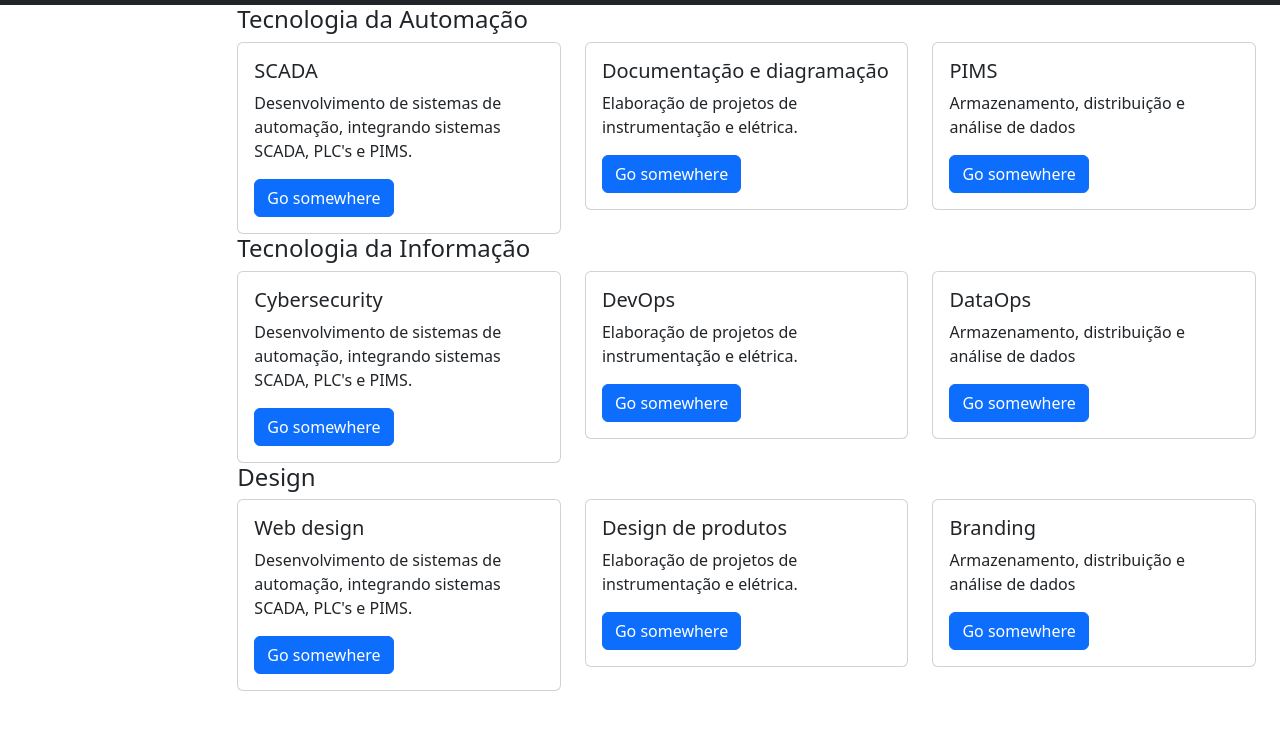
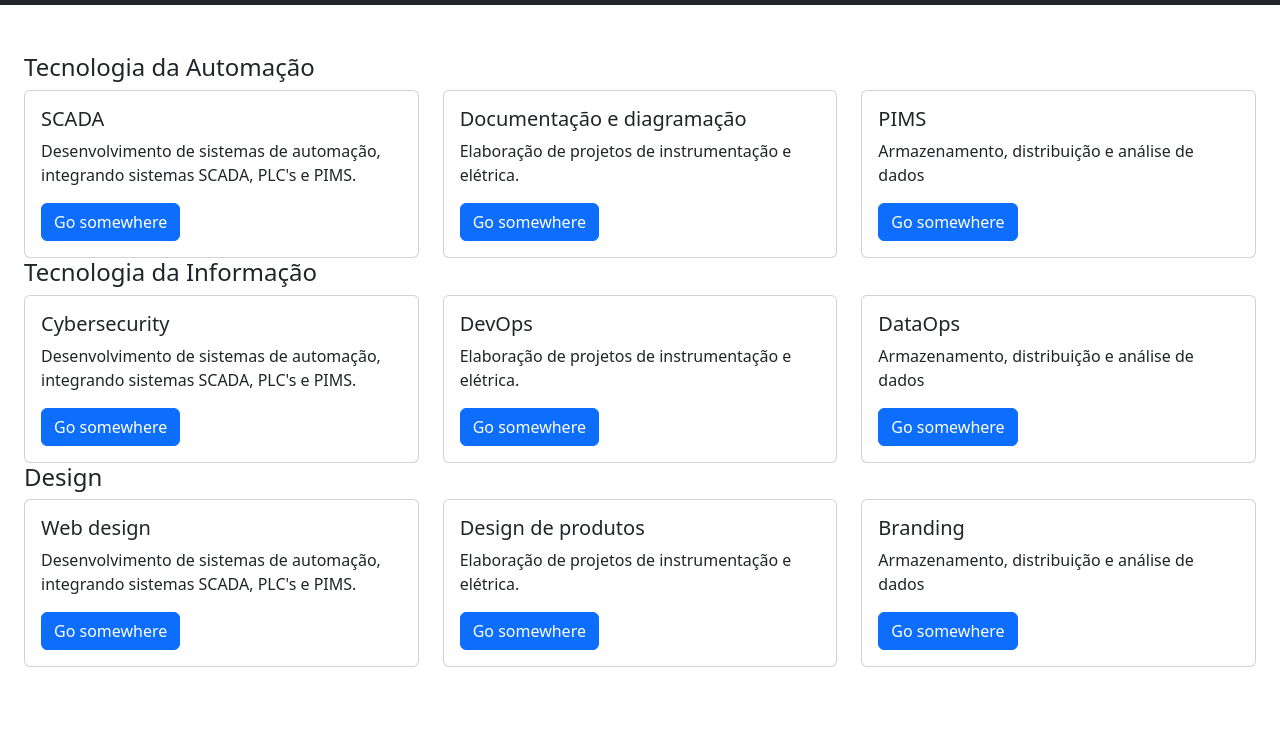
Before and after one commit to shogun-automacao/shogun-automacao, a plain HTML site: page index.html in a window 1280 px wide. Shown: the part 51-780 px from the top of the page. Drawn offline with nearby package versions, Linux system fonts and the light colour scheme.

Commit message:
fixing <main> style

```diff
--- a/index.html
+++ b/index.html
@@ -38,7 +38,7 @@
 				</div>
 			</nav>
 		</header>
-		<main class='col-md-9 ms-sm-auto col-lg-10 px-md-4'>
+		<main class='px-4 py-5'>
 			<div class="row">
 				<h1 class='h4'>
 					Tecnologia da Automação
```
